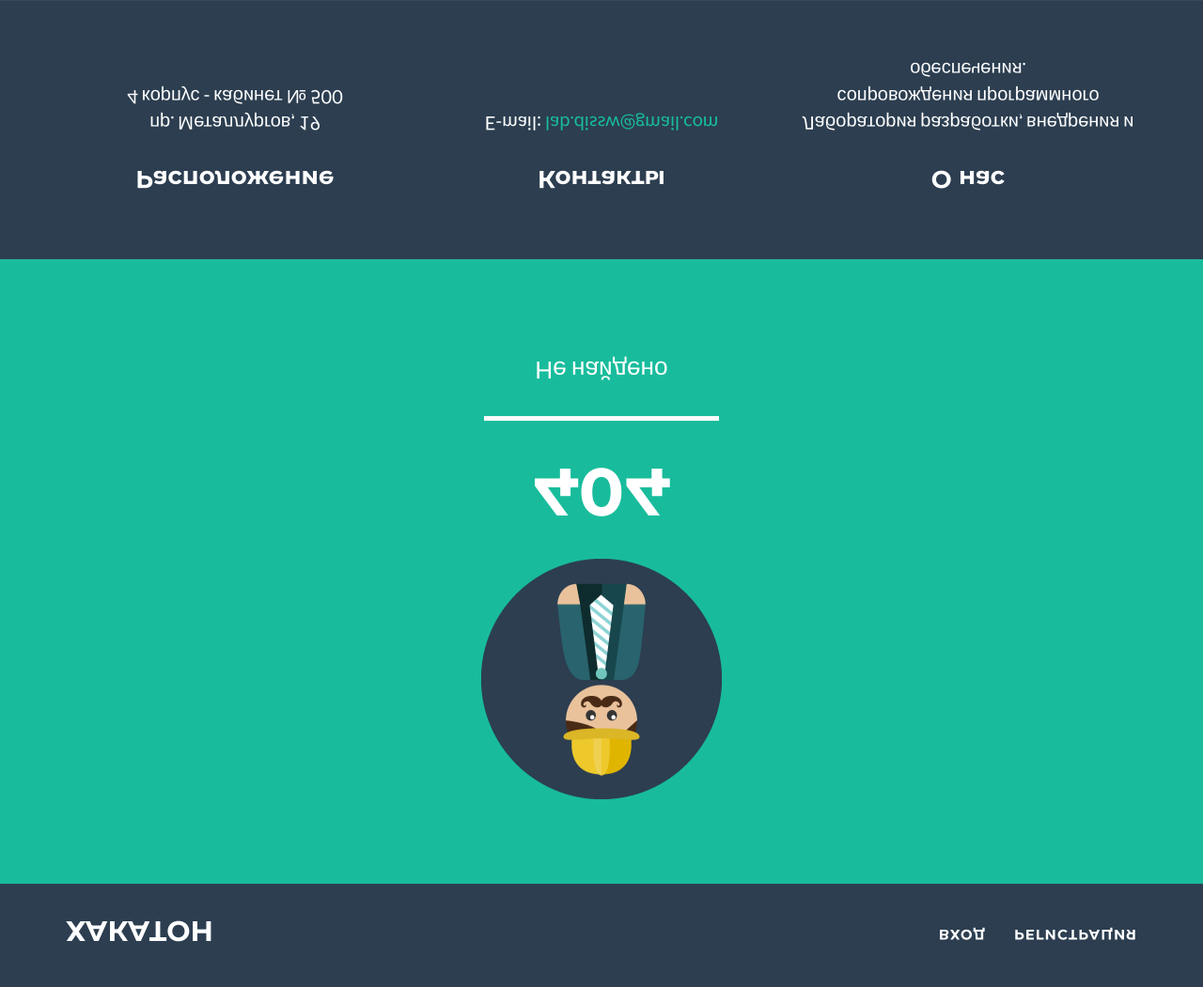
After one commit to demoj1/hackathon, a Django app: template quest/templates/404.html in a window 1280 px wide. The commit adds this page. Shown: the whole page at 94% size. Run offline with Django 3.2, Linux system fonts and the light colour scheme; the template is opened without the code that fills it, so the values that code supplies are empty; parts of the project's set-up code (start-up, migrations or seed data) failed here and were passed over; some libraries are stand-ins or nearby versions.

Commit message:
More style

```diff
--- a/quest/app/static/css/freelancer.css
+++ b/quest/app/static/css/freelancer.css
@@ -28,12 +28,16 @@ a.active {
 h1,
 h2,
 h3,
-h4,
+/*h4,*/
 h5,
 h6 {
-    text-transform: uppercase;
+    /*text-transform: uppercase;*/
     font-family: Montserrat,"Helvetica Neue",Helvetica,Arial,sans-serif;
     font-weight: 700;
+}
+
+.tab {
+    margin-left: 20px;
 }
 
 hr.star-light,
--- a/quest/app/views.py
+++ b/quest/app/views.py
@@ -5,3 +5,6 @@ from django.contrib.auth.decorators import login_required
 
 def quest(r):
     return render(r, "root.html")
+
+def page_404(r):
+    return render(r, "404.html")
--- a/quest/quest/urls.py
+++ b/quest/quest/urls.py
@@ -15,3 +15,5 @@ urlpatterns = [
     url(r'^accounts/', include('registration.backends.simple.urls')),
     url(r'^$', quest),
 ]
+
+handler404 = 'app.views.page_404'
--- /dev/null
+++ b/quest/templates/404.html
@@ -0,0 +1,50 @@
+{% extends 'base.html' %}
+
+{% block links %}
+<li class="hidden">
+    <a href="/"></a>
+</li>
+{% if user.is_authenticated %}
+<li class="page-scroll">
+    <a href="{% url 'auth_logout'%}">Выход</a>
+</li>
+{% else %}
+<li class="page-scroll">
+    <a href="{% url 'auth_login'%}">Вход</a>
+</li>
+<li class="page-scroll">
+    <a href="{% url 'registration_register'%}">Регистрация</a>
+</li>
+{% endif %}
+{% endblock %}
+
+{% block content %}
+<style>
+    html {
+            -moz-transform: scaleY(-1);
+            -o-transform: scaleY(-1);
+            -webkit-transform: scaleY(-1);
+            transform: scaleY(-1);
+            filter: FlipV;
+            -ms-filter: "FlipV";
+    }
+
+    div.footer-below {
+        display: none;
+    }
+</style>
+<header class="flip">
+    <div class="container">
+        <div class="row">
+            <div class="col-lg-12">
+                <img class="img-responsive" src="/static/img/profile.png" alt="">
+                <div class="intro-text">
+                    <span class="name">404</span>
+                    <hr class="star-light">
+                    <span class="skills">Не найдено</span>
+                </div>
+            </div>
+        </div>
+    </div>
+</header>
+{% endblock %}
```
Also changed, not shown: quest/templates/root.html (+44 -8 lines), quest/db.sqlite3.
